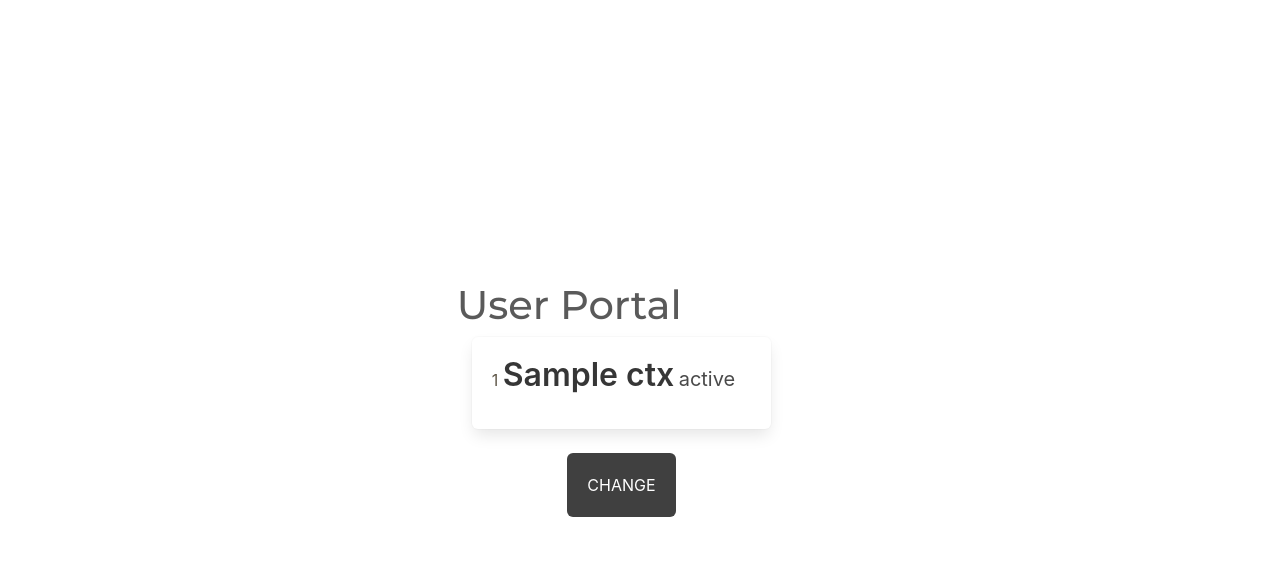
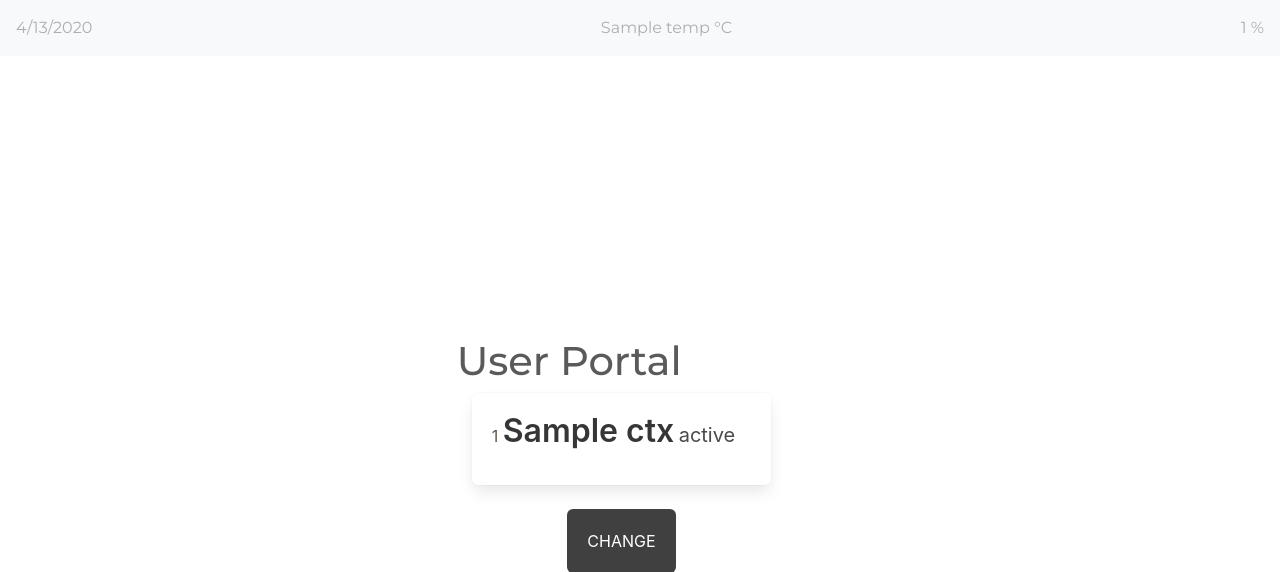
Before and after one commit to softalaproject/fridge_manager, a Django app: template restmanager/frontend/templates/frontend/items.html in a window 1280 px wide. Shown: the top 572 px of the page. Run offline with Django 3.2, Linux system fonts and the light colour scheme; the template is opened without the code that fills it: most values are stand-ins (such as "Sample title", 1, 10 or a date in 2020); some libraries are stand-ins or nearby versions.

Commit message:
temp & humid & time added

```diff
--- a/restmanager/frontend/templates/frontend/items.html
+++ b/restmanager/frontend/templates/frontend/items.html
@@ -55,6 +55,13 @@
 </head>
 
 <body>
+    {% for t in temp %}
+    <nav id="navbarr" class="navbar navbar-light bg-light">
+        <span id="time" class="navbar-text"></span>
+        <span class="navbar-text">{{ t.temp }} °C</span>
+        <span class="navbar-text">{{ t.humid }} %</span>
+    </nav>
+    {% endfor %}
     <div class="container">
         <div class="keskitys">
             <div class="row">
@@ -92,6 +99,8 @@
         $("#items-wrapper").load(url + " #items");
         window.location.reload()
     })
+    var t = new Date()
+    document.getElementById("time").innerHTML = t.toLocaleDateString();
 </script>
 
 </html>
```
Also changed, not shown: restmanager/frontend/templates/frontend/fridge.html (+10 -1 lines), restmanager/frontend/views.py (+14 -1 lines).
